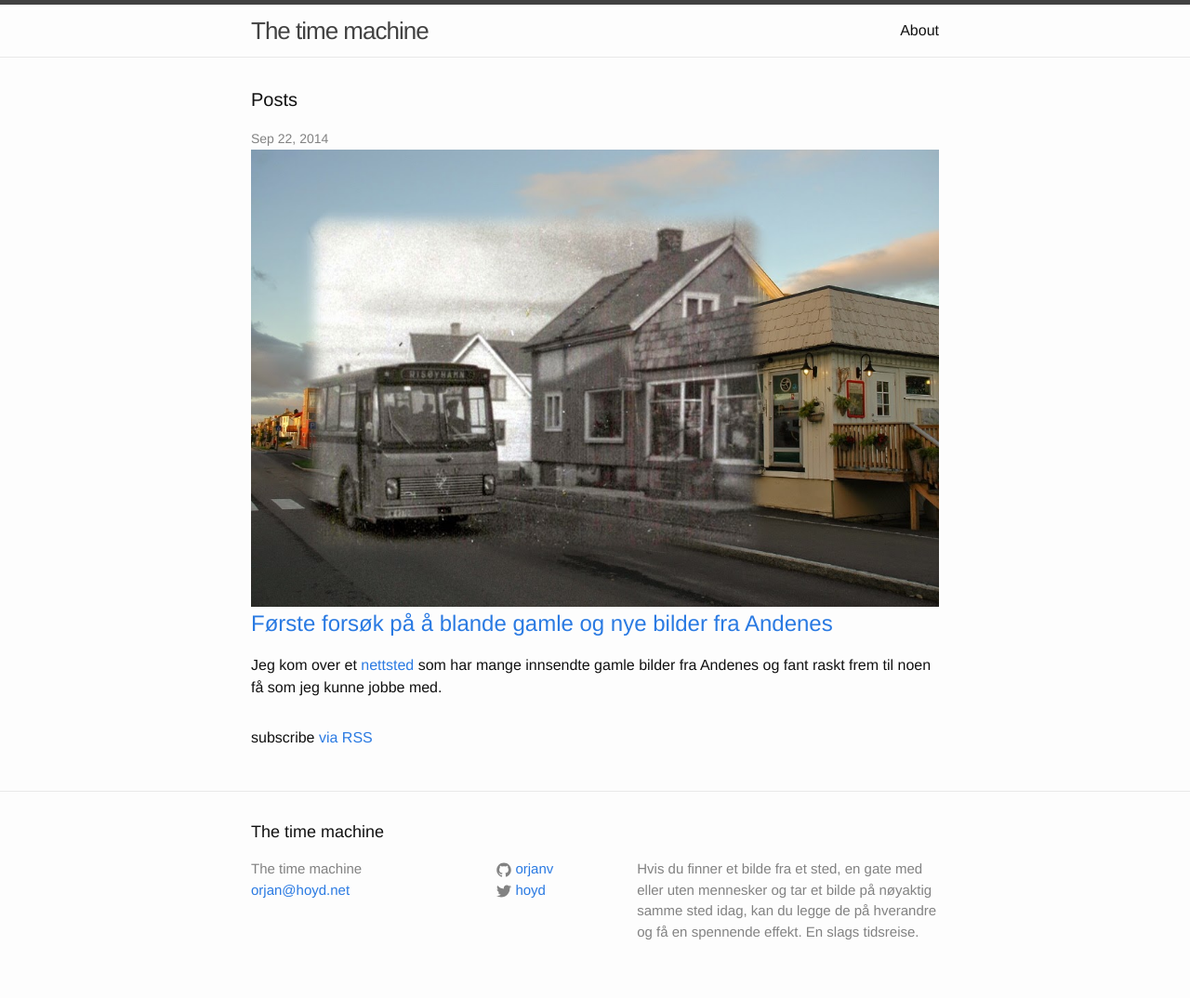
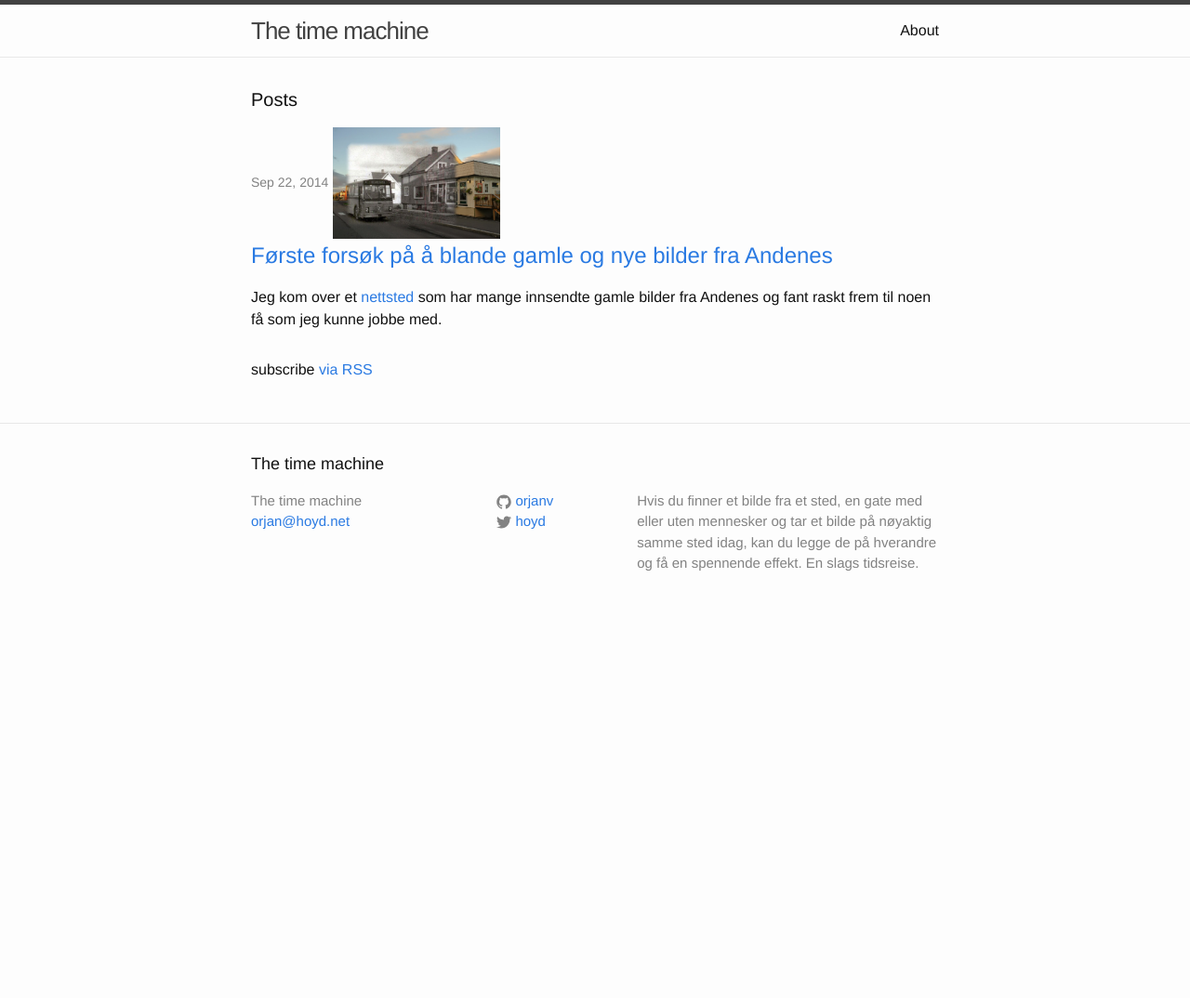
Before and after one commit to orjanv/orjanv.github.io, a Jekyll site: the page built from index.html, in a window 1280 px wide. Shown: the whole page at 93% size. Built offline with Jekyll 4.4.1, drawn with Linux system fonts in a browser that asks for light colours; after the commit the page ends 900 px from its top, so only the background shows below that.

Commit message:
updated front

```diff
--- a/index.html
+++ b/index.html
@@ -10,7 +10,7 @@ layout: default
     {% for post in site.posts %}
       <li>
         <span class="post-meta">{{ post.date | date: "%b %-d, %Y" }}</span>
-	<img src="{{ post.thumbnail }}" align="center" />
+	<img src="{{ post.thumbnail }}" align="center" width ="180px" align:left/>
         <h2>
           <a class="post-link" href="{{ post.url | prepend: site.baseurl }}">{{ post.title }}</a>
         </h2>
```
